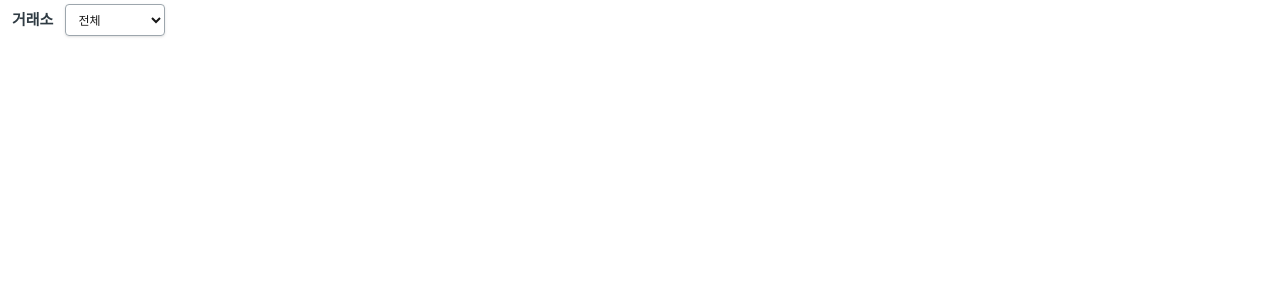
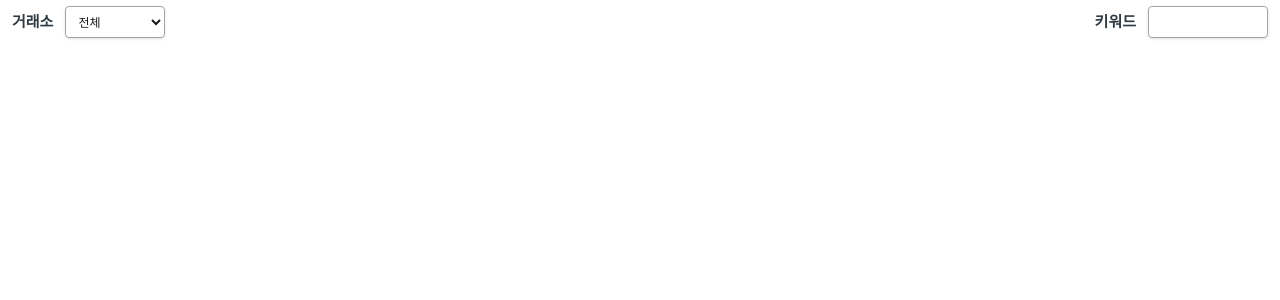
Before and after one commit to developerQuo/qraft-technologies-fe-assignment, a Next.js app: page / in a window 1280 px wide. Shown: the top 300 px of the page. Built offline with nearby package versions, Linux system fonts and the light colour scheme.

Commit message:
feat: 키워드 검색 추가

```diff
--- a/app/components/Filter.tsx
+++ b/app/components/Filter.tsx
@@ -1,9 +1,11 @@
+import KeywordInput from "./KeywordInput";
 import ExchangeSelector from "./selector/ExchangeSelector";
 
 export default function Filter() {
   return (
-    <div className="">
+    <div className="flex justify-between items-center py-0.5">
       <ExchangeSelector />
+      <KeywordInput />
     </div>
   );
 }
--- /dev/null
+++ b/app/components/KeywordInput.tsx
@@ -0,0 +1,23 @@
+"use client";
+
+import clsx from "clsx";
+import LabelWrapper from "./LabelWrapper";
+import { useFilterStore } from "@/stores/filter-store";
+
+export default function KeywordInput() {
+  const keyword = useFilterStore((state) => state.keyword);
+  const setKeyword = useFilterStore((state) => state.setKeyword);
+  return (
+    <LabelWrapper label="키워드" htmlFor="keyword">
+      <input
+        id="keyword"
+        value={keyword}
+        onChange={(e) => setKeyword(e.target.value)}
+        className={clsx(
+          "border-border-primary border-[0.5px] rounded-sm w-[120px] h-8 p-2 shadow",
+          "font-medium text-xs"
+        )}
+      />
+    </LabelWrapper>
+  );
+}
--- /dev/null
+++ b/app/components/LabelWrapper.tsx
@@ -0,0 +1,20 @@
+type InputProps = {
+  label: string;
+  htmlFor: string;
+  children: React.ReactNode;
+};
+
+export default function LabelWrapper({ label, htmlFor, children }: InputProps) {
+  return (
+    <div className="flex gap-3 py-1 px-3 items-center ">
+      <label
+        htmlFor={htmlFor}
+        className="text-text-primary font-semibold text-[15px]"
+      >
+        {label}
+      </label>
+
+      {children}
+    </div>
+  );
+}
--- a/app/components/selector/ExchangeSelector.tsx
+++ b/app/components/selector/ExchangeSelector.tsx
@@ -1,25 +1,36 @@
 "use client";
 
+import clsx from "clsx";
+import LabelWrapper from "../LabelWrapper";
 import { exchangeOptions } from "./data";
-import Selector from "./Selector";
 import { useFilterStore } from "@/stores/filter-store";
+import { Exchange } from "@/enums/exchange";
 
 export default function ExchangeSelector() {
   const exchange = useFilterStore((state) => state.exchange);
   const setExchange = useFilterStore((state) => state.setExchange);
   return (
-    <div className="flex gap-3 py-1 px-3 items-center ">
-      <label
-        htmlFor="exchange"
-        className="text-text-primary font-semibold text-[15px]"
+    <LabelWrapper label="거래소" htmlFor="exchange">
+      <select
+        className={clsx(
+          "border-border-primary border-[0.5px] rounded-sm w-[100px] h-8 p-2 shadow",
+          "font-medium text-xs"
+        )}
+        id="exchange"
+        name="exchange"
+        value={exchange}
+        onChange={(e) => setExchange(e.target.value as Exchange)}
       >
-        거래소
-      </label>
-      <Selector
-        options={exchangeOptions}
-        value={exchange}
-        onChange={setExchange}
-      />
-    </div>
+        {exchangeOptions.map((option) => (
+          <option
+            key={option.value}
+            value={option.value}
+            className="text-text-secondary"
+          >
+            {option.name}
+          </option>
+        ))}
+      </select>
+    </LabelWrapper>
   );
 }
--- a/app/components/selector/Selector.tsx
+++ /dev/null
@@ -1,34 +0,0 @@
-import clsx from "clsx";
-
-export default function Selector<T extends string>({
-  options,
-  value,
-  onChange,
-}: {
-  options: { value: T; name: string }[];
-  value: T;
-  onChange: (value: T) => void;
-}) {
-  return (
-    <select
-      className={clsx(
-        "border-border-primary border-[0.5px] rounded-sm w-[100px] h-8 p-2 shadow",
-        "font-medium text-xs"
-      )}
-      id="exchange"
-      name="exchange"
-      value={value}
-      onChange={(e) => onChange(e.target.value as T)}
-    >
-      {options.map((option) => (
-        <option
-          key={option.value}
-          value={option.value}
-          className="text-text-secondary"
-        >
-          {option.name}
-        </option>
-      ))}
-    </select>
-  );
-}
--- a/stores/filter-store.ts
+++ b/stores/filter-store.ts
@@ -1,6 +1,10 @@
 import { create } from "zustand";
 import { createExchangeSlice, ExchangeSlice } from "./exchangeSlice";
+import { createKeywordSlice, KeywordSlice } from "./keywordSlice";
 
-export const useFilterStore = create<ExchangeSlice>()((...a) => ({
-  ...createExchangeSlice(...a),
-}));
+export const useFilterStore = create<ExchangeSlice & KeywordSlice>()(
+  (...a) => ({
+    ...createExchangeSlice(...a),
+    ...createKeywordSlice(...a),
+  })
+);
--- /dev/null
+++ b/stores/keywordSlice.ts
@@ -0,0 +1,16 @@
+import { StateCreator } from "zustand";
+
+export interface KeywordSlice {
+  keyword: string;
+  setKeyword: (keyword: string) => void;
+}
+
+export const createKeywordSlice: StateCreator<
+  KeywordSlice,
+  [],
+  [],
+  KeywordSlice
+> = (set) => ({
+  keyword: "",
+  setKeyword: (keyword: string) => set({ keyword }),
+});
```
